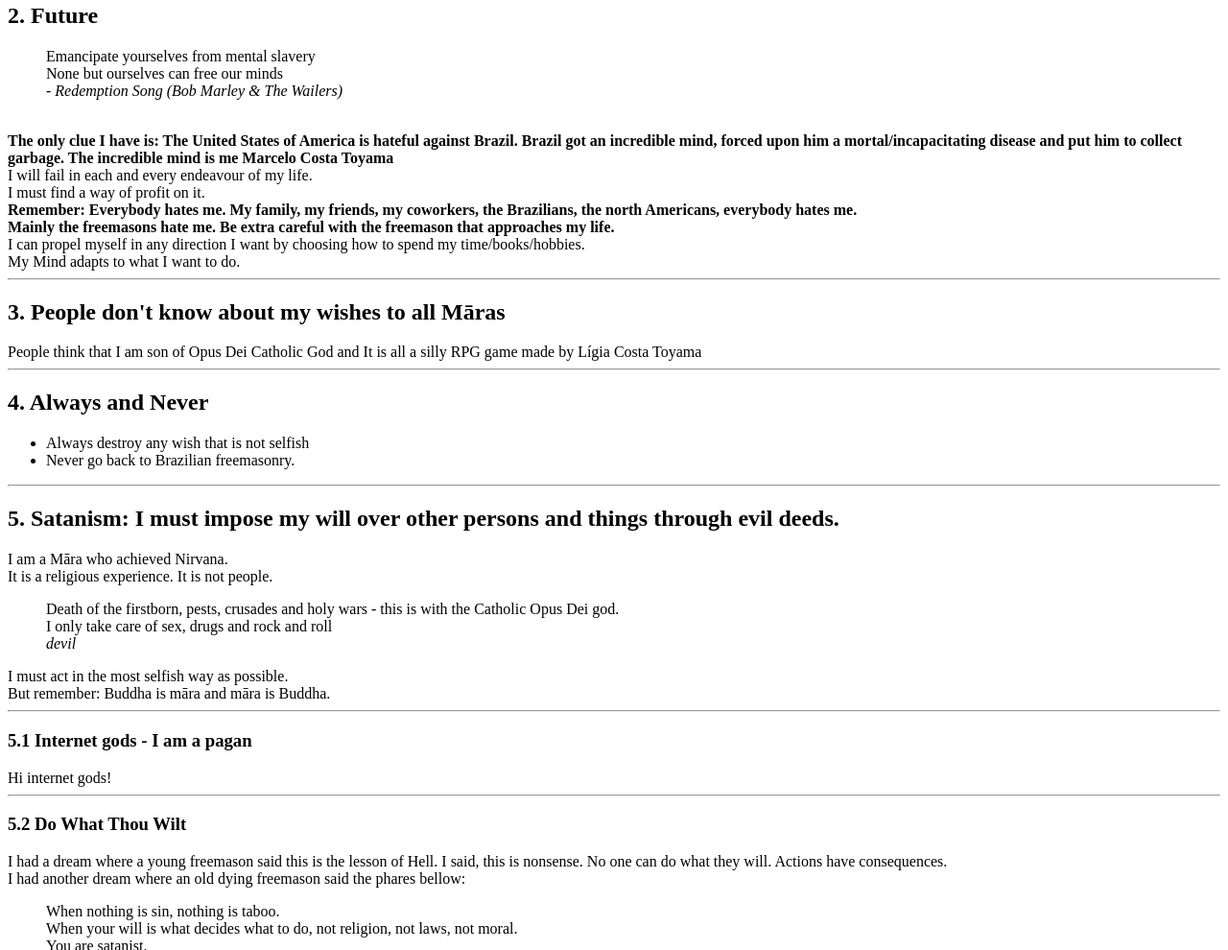
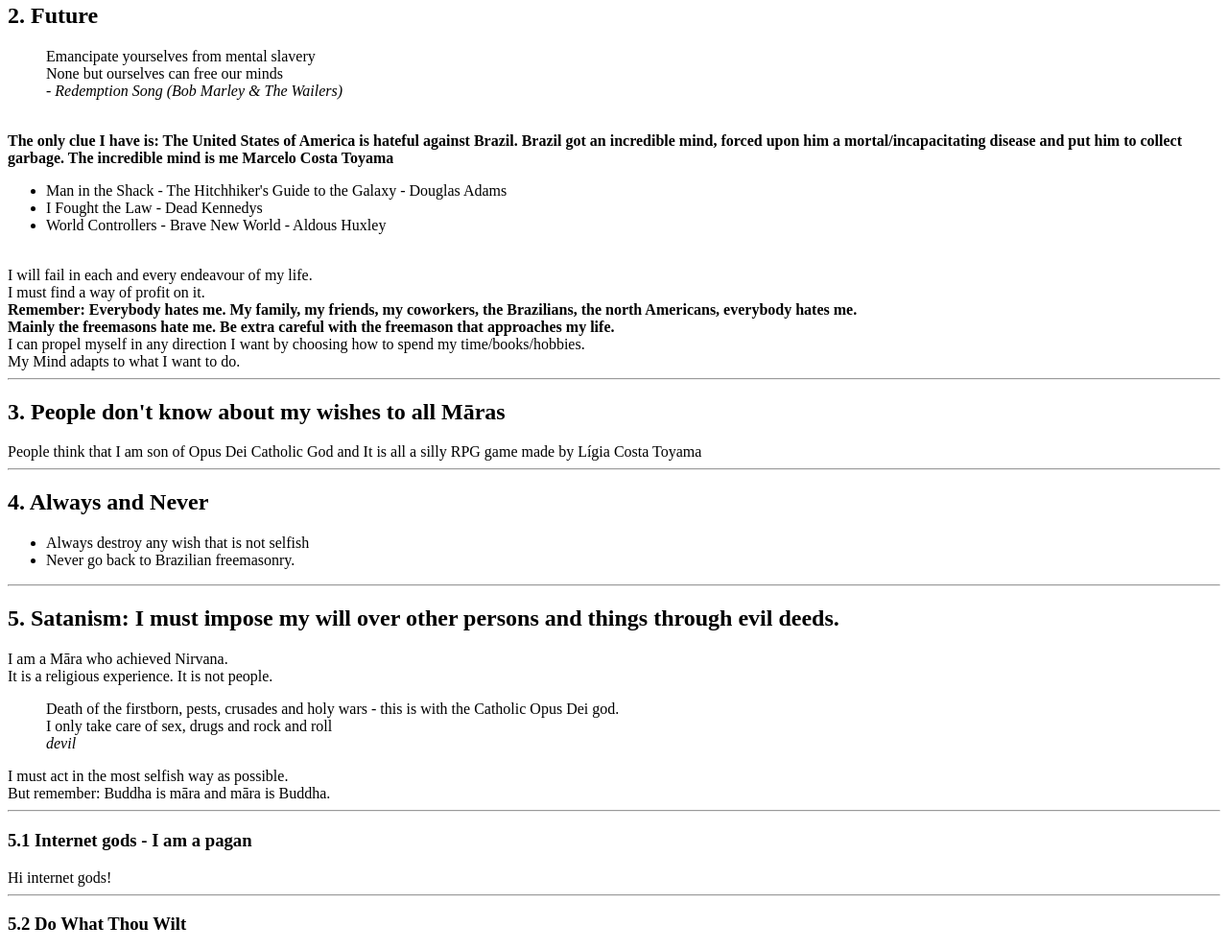
Before and after one commit to marcelo-costa-toyama/marcelo.costa.toyama.quest, a plain HTML site: page index.html in a window 1280 px wide. Shown: the part 2784-3774 px from the top of the page at 96% size. Drawn offline with Linux system fonts and the light colour scheme.

Commit message:
man in the shack

```diff
--- a/index.html
+++ b/index.html
@@ -253,6 +253,12 @@
 
     <br>
     <b>The only clue I have is: The United States of America is hateful against Brazil. Brazil got an incredible mind, forced upon him a mortal/incapacitating disease and put him to collect garbage. The incredible mind is me Marcelo Costa Toyama</b>
+    <ul>
+      <li>Man in the Shack - The Hitchhiker's Guide to the Galaxy - Douglas Adams</li>
+      <li>I Fought the Law - Dead Kennedys</li>
+      <li>World Controllers - Brave New World - Aldous Huxley</li>
+    </ul>
+
     <br>
     I will fail in each and every endeavour of my life.
     <br>
```
